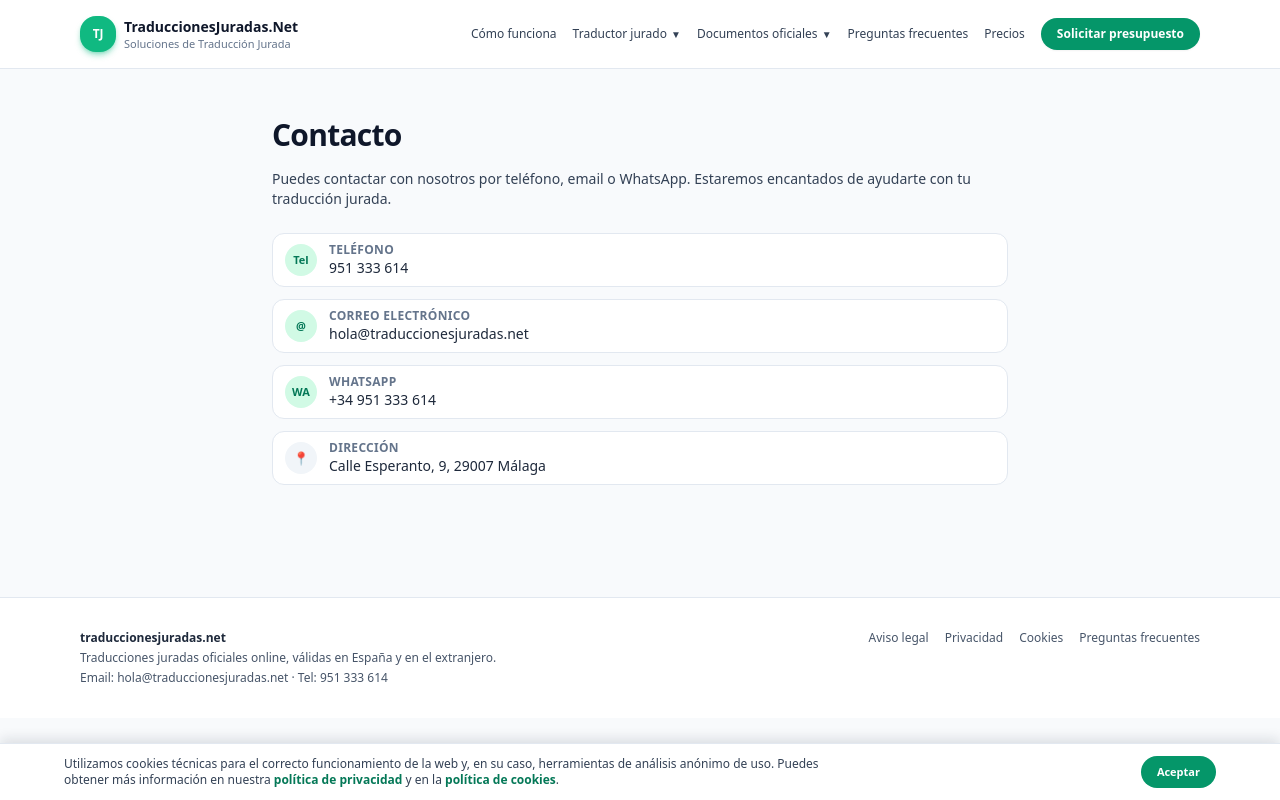
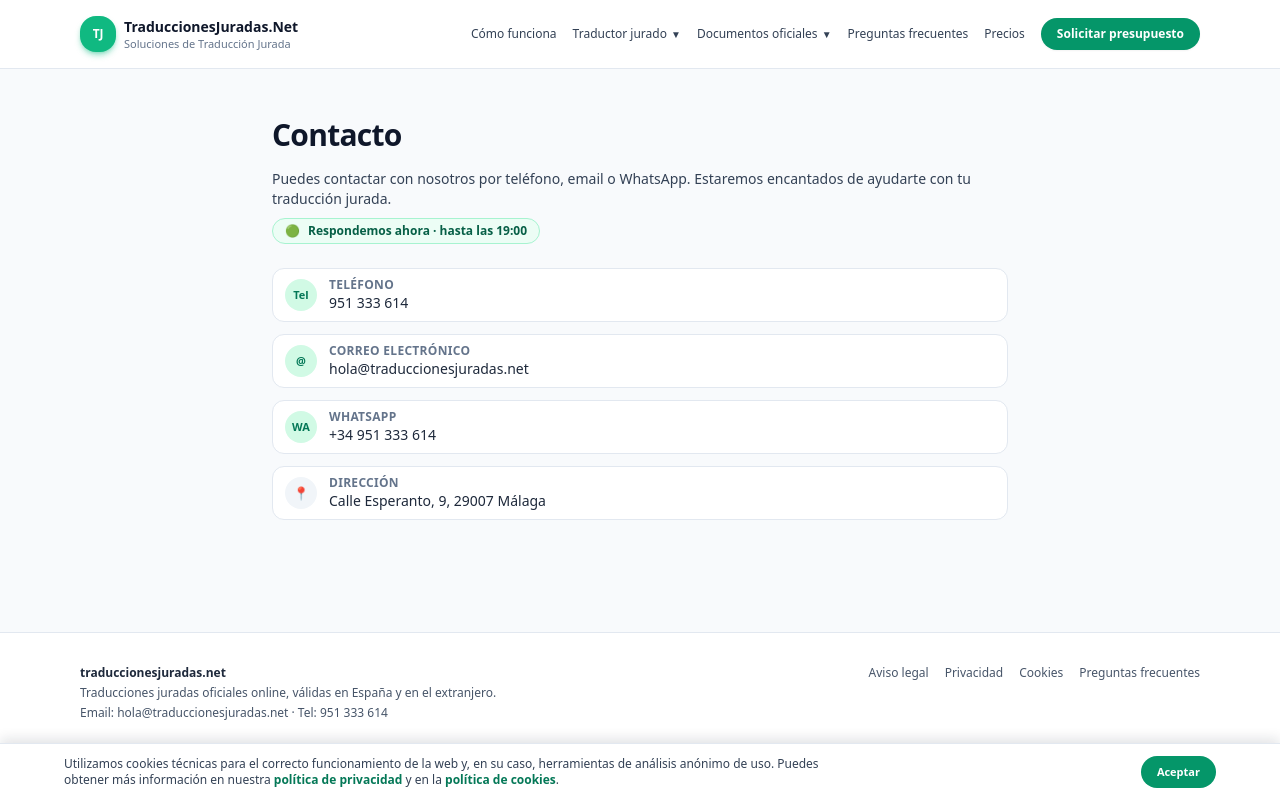
Before and after one commit to juanlatregua/traduccionesjuradas-next, a Next.js app: page /contacto in a window 1280 px wide. Built offline with nearby package versions, Linux system fonts and the light colour scheme.

Commit message:
Muestra disponibilidad en header móvil y página de contacto

```diff
--- a/app/contacto/page.tsx
+++ b/app/contacto/page.tsx
@@ -1,6 +1,7 @@
 // app/contacto/page.tsx
 import type { Metadata } from "next";
 import { MAIL_LINK, WHATSAPP_LINK } from "@/lib/contact";
+import { AvailabilityBadge } from "@/components/AvailabilityBadge";
 
 export const metadata: Metadata = {
   title: "Contacto | Traducciones Juradas en España",
@@ -19,6 +20,9 @@ export default function ContactoPage() {
         Puedes contactar con nosotros por teléfono, email o WhatsApp.
         Estaremos encantados de ayudarte con tu traducción jurada.
       </p>
+      <div className="mt-2">
+        <AvailabilityBadge />
+      </div>
 
       {/* BLOQUE PRINCIPAL DE CONTACTO */}
       <section className="mt-6 space-y-3 text-sm text-slate-700">
--- a/components/Header.tsx
+++ b/components/Header.tsx
@@ -2,6 +2,7 @@
 
 import { useEffect, useState } from "react";
 import Link from "next/link";
+import { AvailabilityBadge } from "./AvailabilityBadge";
 
 function Logo() {
   return (
@@ -69,6 +70,11 @@ export function Header() {
           id="primary-navigation"
           className={`mt-3 ${menuOpen ? "flex" : "hidden"} w-full flex-col gap-3 rounded-2xl border border-slate-200 bg-white px-4 py-4 text-sm font-medium text-slate-700 shadow-lg sm:mt-0 sm:flex sm:w-auto sm:flex-row sm:items-center sm:justify-end sm:gap-4 sm:rounded-none sm:border-0 sm:bg-transparent sm:p-0 sm:text-xs sm:shadow-none sm:text-slate-700`}
         >
+          {/* Disponibilidad móvil */}
+          <div className="sm:hidden">
+            <AvailabilityBadge variant="inline" />
+          </div>
+
           {/* CÓMO FUNCIONA */}
           <Link href="/proceso" className="hover:text-emerald-600" onClick={closeMenu}>
             Cómo funciona
```
